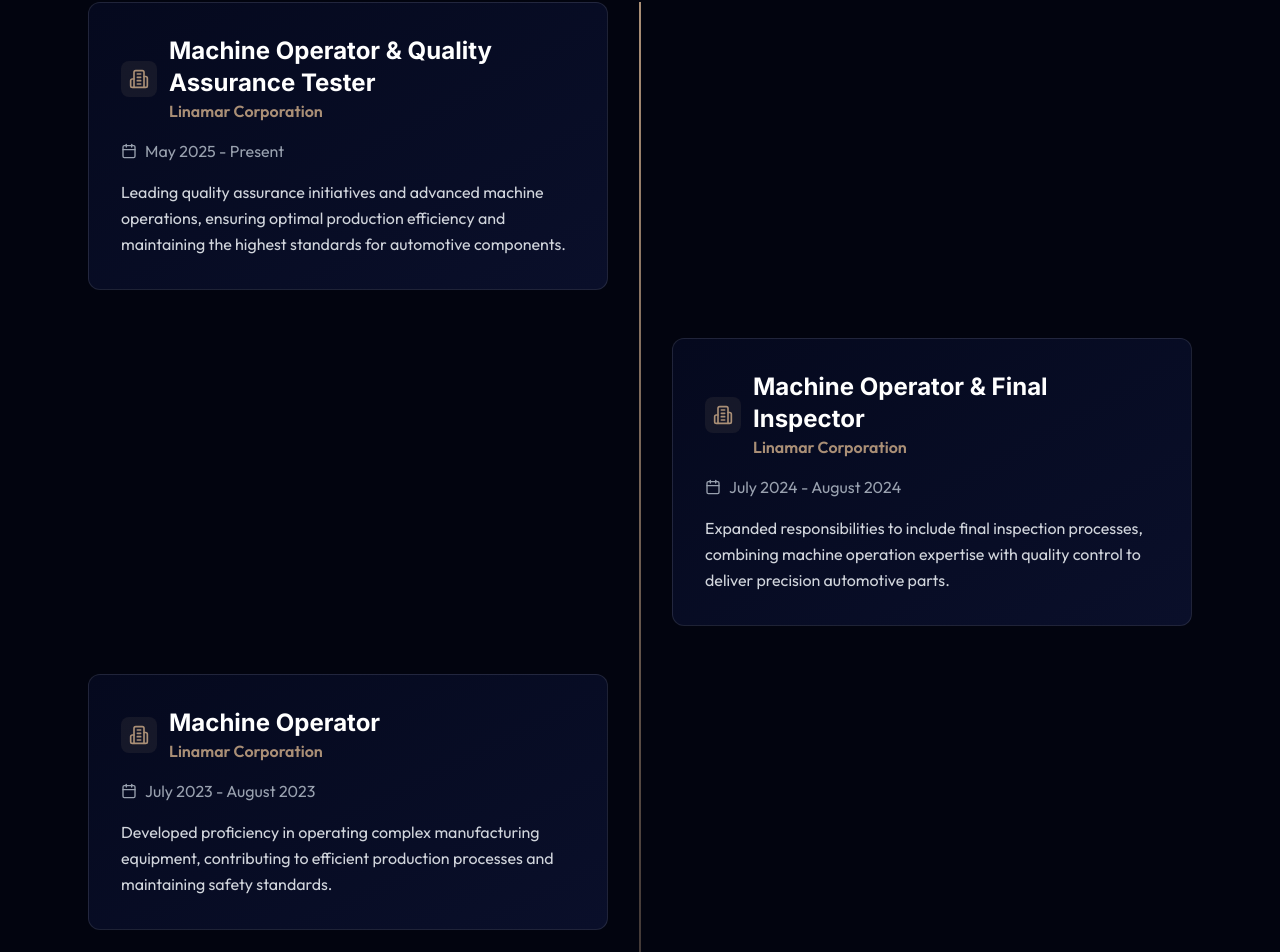
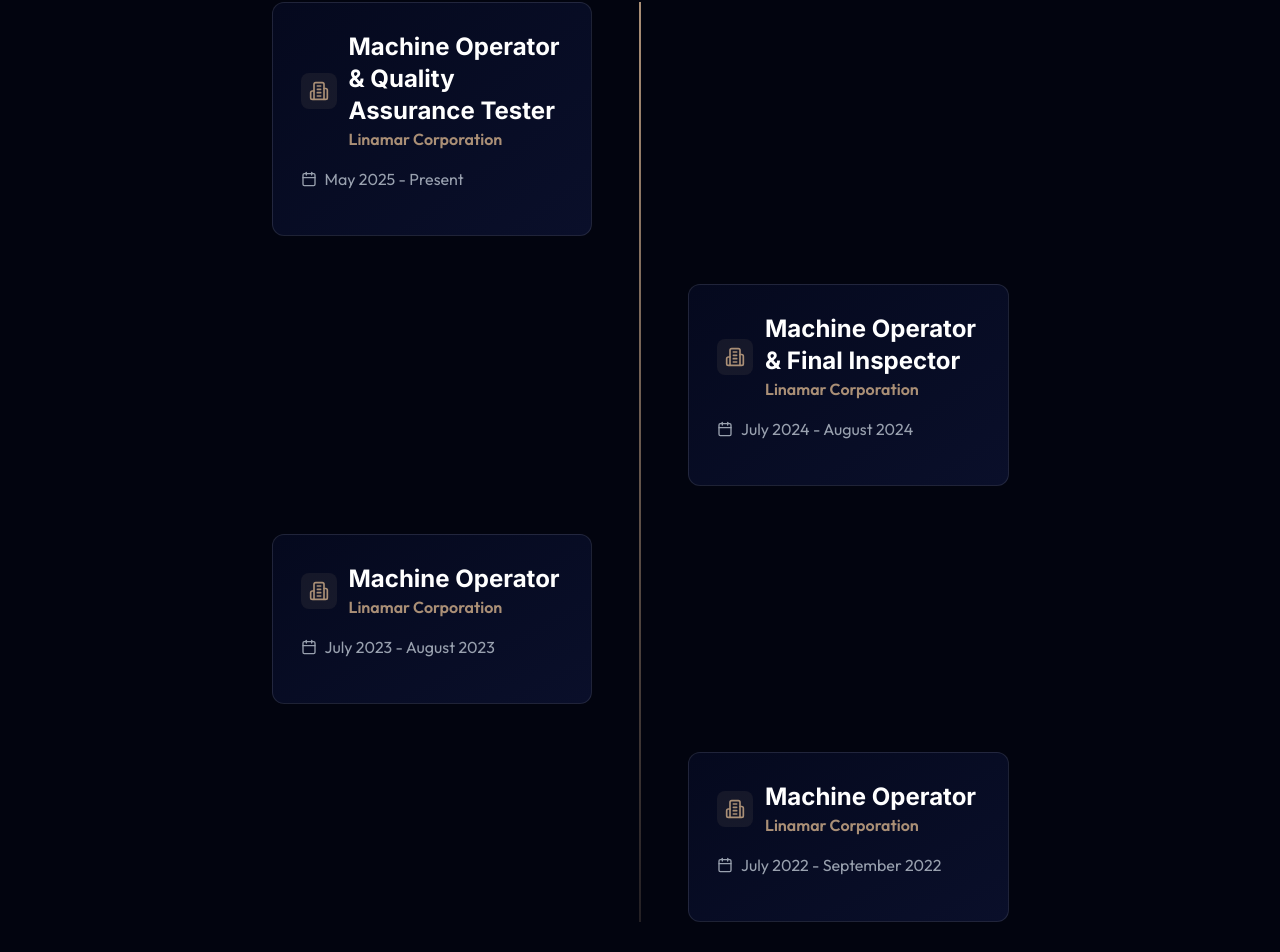
Before and after one commit to louisnguyenn/Louis-Personal-Portfolio, a React (Vite) app: page / in a window 1280 px wide. Shown: the part 1838-2790 px from the top of the page. Built offline with nearby package versions, Linux system fonts and the light colour scheme.

Commit message:
removed description

```diff
--- a/src/components/sections/Experience.jsx
+++ b/src/components/sections/Experience.jsx
@@ -1,17 +1,17 @@
 import { ScrollReveal } from '../ScrollReveal'
 import { Calendar, Building2 } from "lucide-react";
 
-const ExperienceCard = ({ date, title, company, description, index }) => {
+const ExperienceCard = ({ date, title, company, index }) => {
   const isLeft = index % 2 === 0;
 
   return (
     <div className="relative mb-12 last:mb-0">
       <div className="flex w-full items-start">
         {/* Left side - Desktop */}
-        <div className="hidden lg:block w-1/2 pr-8">
+        <div className="hidden lg:block w-1/2 pr-12">
           {isLeft && (
             <ScrollReveal direction="right" distance={50} duration={0.8} delay={index * 0.1}>
-              <div className="group relative bg-gradient-to-br from-[#05091e] to-[#0a0f2a] rounded-xl p-6 sm:p-8 border border-white/10 hover:border-[#AA8F76] transition-all duration-500 hover:-translate-y-2 hover:shadow-2xl hover:shadow-[#AA8F76]/20">
+              <div className="group relative bg-gradient-to-br from-[#05091e] to-[#0a0f2a] rounded-xl p-8 sm:p-7 border border-white/10 hover:border-[#AA8F76] transition-all duration-500 hover:-translate-y-2 hover:shadow-2xl hover:shadow-[#AA8F76]/20">
                 {/* Gradient overlay on hover */}
                 <div className="absolute inset-0 bg-gradient-to-r from-[#AA8F76]/5 to-transparent rounded-xl opacity-0 group-hover:opacity-100 transition-opacity duration-500"></div>
 
@@ -39,11 +39,6 @@
                     <Calendar size={16} className="text-gray-400" />
                     <span className="text-gray-400 text-sm sm:text-base">{date}</span>
                   </div>
-
-                  {/* Description */}
-                  <p className="text-gray-300 leading-relaxed text-sm sm:text-base">
-                    {description}
-                  </p>
                 </div>
               </div>
             </ScrollReveal>
@@ -51,10 +46,10 @@
         </div>
 
         {/* Right side - Desktop */}
-        <div className="hidden lg:block w-1/2 pl-8">
+        <div className="hidden lg:block w-1/2 pl-12">
           {!isLeft && (
             <ScrollReveal direction="left" distance={50} duration={0.8} delay={index * 0.1}>
-              <div className="group relative bg-gradient-to-br from-[#05091e] to-[#0a0f2a] rounded-xl p-6 sm:p-8 border border-white/10 hover:border-[#AA8F76] transition-all duration-500 hover:-translate-y-2 hover:shadow-2xl hover:shadow-[#AA8F76]/20">
+              <div className="group relative bg-gradient-to-br from-[#05091e] to-[#0a0f2a] rounded-xl p-8 sm:p-7 border border-white/10 hover:border-[#AA8F76] transition-all duration-500 hover:-translate-y-2 hover:shadow-2xl hover:shadow-[#AA8F76]/20">
                 {/* Gradient overlay on hover */}
                 <div className="absolute inset-0 bg-gradient-to-r from-[#AA8F76]/5 to-transparent rounded-xl opacity-0 group-hover:opacity-100 transition-opacity duration-500"></div>
 
@@ -82,11 +77,6 @@
                     <Calendar size={16} className="text-gray-400" />
                     <span className="text-gray-400 text-sm sm:text-base">{date}</span>
                   </div>
-
-                  {/* Description */}
-                  <p className="text-gray-300 leading-relaxed text-sm sm:text-base">
-                    {description}
-                  </p>
                 </div>
               </div>
             </ScrollReveal>
@@ -124,11 +114,6 @@
                   <Calendar size={16} className="text-gray-400" />
                   <span className="text-gray-400 text-sm">{date}</span>
                 </div>
-
-                {/* Description */}
-                <p className="text-gray-300 leading-relaxed text-sm">
-                  {description}
-                </p>
               </div>
             </div>
           </ScrollReveal>
@@ -144,31 +129,27 @@
       date: "May 2025 - Present",
       title: "Machine Operator & Quality Assurance Tester",
       company: "Linamar Corporation",
-      description: "Leading quality assurance initiatives and advanced machine operations, ensuring optimal production efficiency and maintaining the highest standards for automotive components."
     },
     {
       date: "July 2024 - August 2024",
       title: "Machine Operator & Final Inspector",
       company: "Linamar Corporation",
-      description: "Expanded responsibilities to include final inspection processes, combining machine operation expertise with quality control to deliver precision automotive parts."
     },
     {
       date: "July 2023 - August 2023",
       title: "Machine Operator",
       company: "Linamar Corporation",
-      description: "Developed proficiency in operating complex manufacturing equipment, contributing to efficient production processes and maintaining safety standards."
     },
     {
       date: "July 2022 - September 2022",
       title: "Machine Operator",
       company: "Linamar Corporation",
-      description: "Started my journey in manufacturing, learning fundamental machine operation skills and building the foundation for my technical expertise."
     }
   ];
 
   return (
     <section id="experience" className="min-h-screen flex items-center justify-center py-12 sm:py-20 bg-[#02040F]">
-      <div className="max-w-6xl mx-auto px-4 sm:px-6">
+      <div className="max-w-8xl mx-auto px-4 sm:px-6">
         <ScrollReveal direction="up" distance={50} duration={0.8}>
           <h2 className="text-3xl sm:text-4xl lg:text-5xl font-bold mb-4 text-white text-center">
             Work <span className="text-[#AA8F76]">Experience</span>
@@ -202,24 +183,6 @@
             />
           ))}
         </div>
-
-        {/* summary stats */}
-        {/* <ScrollReveal direction="up" distance={50} duration={0.8}>
-          <div className="mt-16 grid grid-cols-1 sm:grid-cols-3 gap-6 text-center">
-            <div className="bg-[#05091e] rounded-lg p-6 border border-white/10 hover:border-[#AA8F76] transition-all duration-300">
-              <div className="text-3xl font-bold text-[#AA8F76] mb-2">4+</div>
-              <div className="text-gray-400 text-sm">Years Experience</div>
-            </div>
-            <div className="bg-[#05091e] rounded-lg p-6 border border-white/10 hover:border-[#AA8F76] transition-all duration-300">
-              <div className="text-3xl font-bold text-[#AA8F76] mb-2">100%</div>
-              <div className="text-gray-400 text-sm">Quality Standards</div>
-            </div>
-            <div className="bg-[#05091e] rounded-lg p-6 border border-white/10 hover:border-[#AA8F76] transition-all duration-300">
-              <div className="text-3xl font-bold text-[#AA8F76] mb-2">10,000+</div>
-              <div className="text-gray-400 text-sm">Total Parts Produced</div>
-            </div>
-          </div>
-        </ScrollReveal> */}
       </div>
     </section>
   );
```
